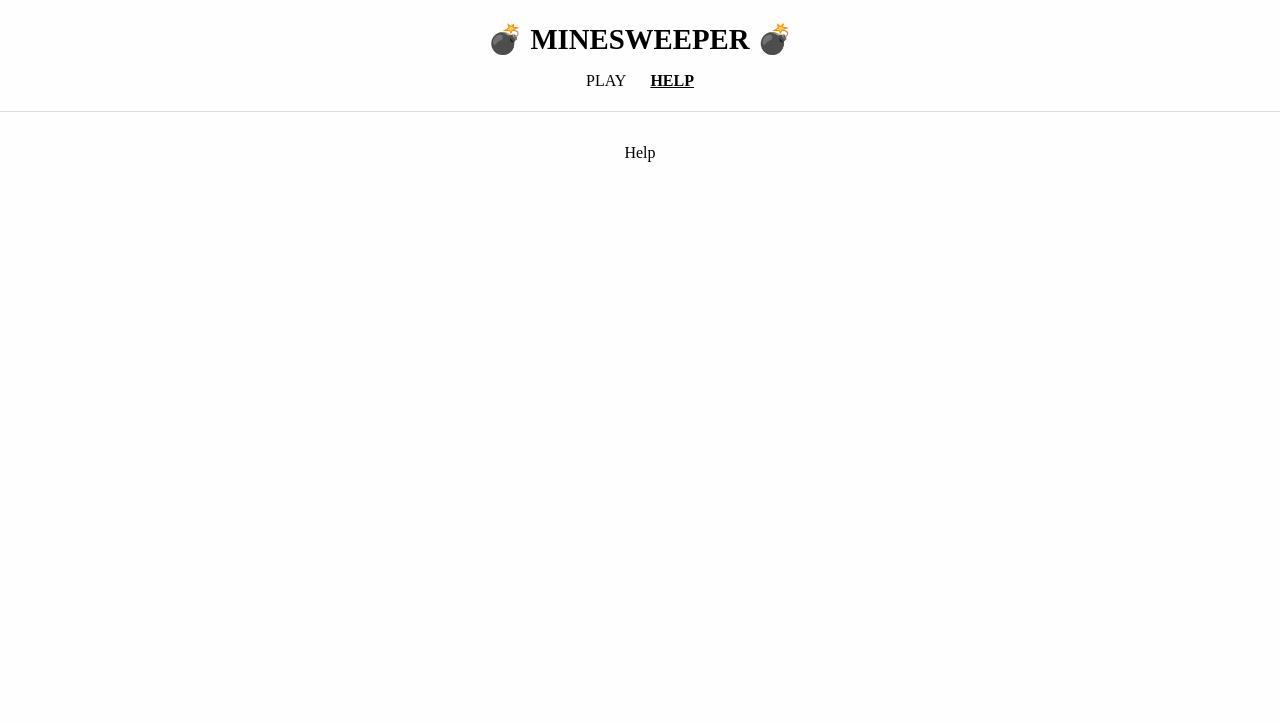
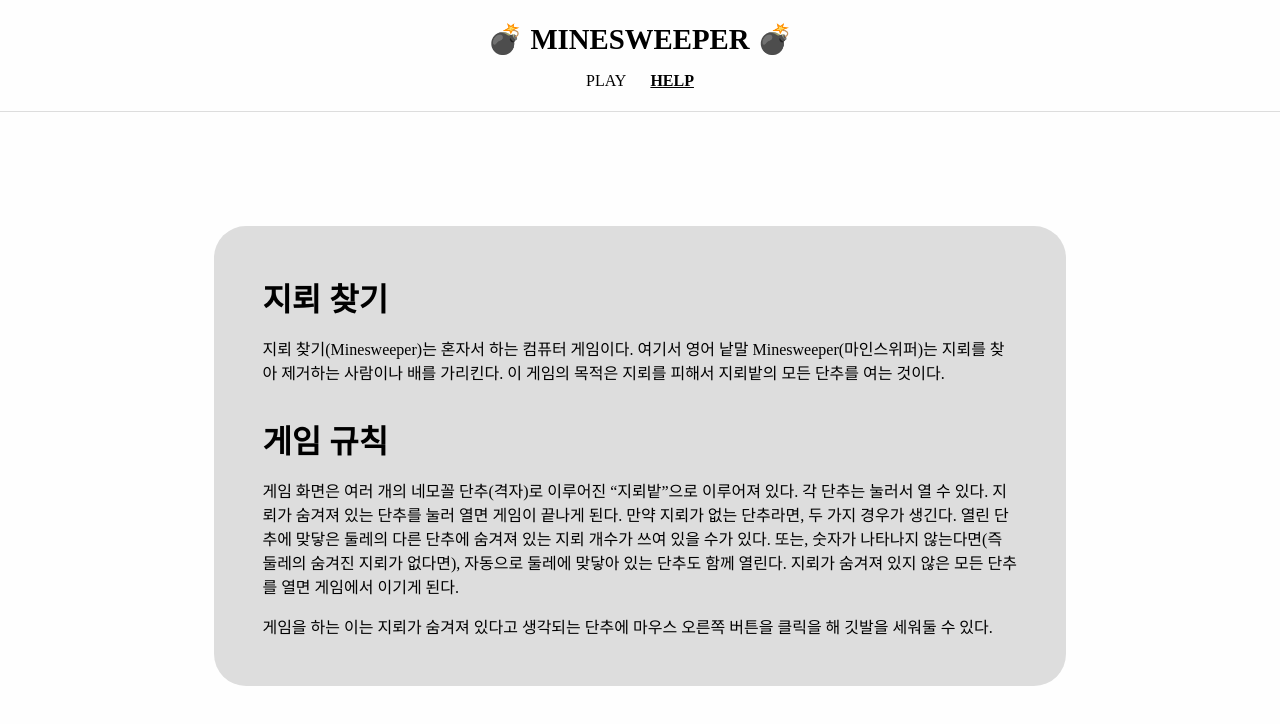
Before and after one commit to RoseJang2000/react-minesweeper-game, a React (Create React App) app: page /help in a window 1280 px wide. Shown: the top 724 px of the page. Built offline with nearby package versions, Linux system fonts and the light colour scheme.

Commit message:
:sparkles: Feat : Help 페이지 컨텐츠 추가

```diff
--- a/src/pages/help/Help.tsx
+++ b/src/pages/help/Help.tsx
@@ -1,7 +1,39 @@
 import Layout from 'components/layout/Layout';
+import { HelpContent, Wrapper } from './HelpStyle';
 
 const Help = () => {
-  return <Layout>Help</Layout>;
+  return (
+    <Layout>
+      <Wrapper>
+        <HelpContent>
+          <h1 className="content-title">지뢰 찾기</h1>
+          <li className="content-desc">
+            지뢰 찾기(Minesweeper)는 혼자서 하는 컴퓨터 게임이다. 여기서 영어
+            낱말 Minesweeper(마인스위퍼)는 지뢰를 찾아 제거하는 사람이나 배를
+            가리킨다. 이 게임의 목적은 지뢰를 피해서 지뢰밭의 모든 단추를 여는
+            것이다.
+          </li>
+        </HelpContent>
+        <HelpContent>
+          <h1 className="content-title">게임 규칙</h1>
+          <li className="content-desc">
+            게임 화면은 여러 개의 네모꼴 단추(격자)로 이루어진 “지뢰밭”으로
+            이루어져 있다. 각 단추는 눌러서 열 수 있다. 지뢰가 숨겨져 있는
+            단추를 눌러 열면 게임이 끝나게 된다. 만약 지뢰가 없는 단추라면, 두
+            가지 경우가 생긴다. 열린 단추에 맞닿은 둘레의 다른 단추에 숨겨져
+            있는 지뢰 개수가 쓰여 있을 수가 있다. 또는, 숫자가 나타나지
+            않는다면(즉 둘레의 숨겨진 지뢰가 없다면), 자동으로 둘레에 맞닿아
+            있는 단추도 함께 열린다. 지뢰가 숨겨져 있지 않은 모든 단추를 열면
+            게임에서 이기게 된다.
+          </li>
+          <li className="content-desc">
+            게임을 하는 이는 지뢰가 숨겨져 있다고 생각되는 단추에 마우스 오른쪽
+            버튼을 클릭을 해 깃발을 세워둘 수 있다.
+          </li>
+        </HelpContent>
+      </Wrapper>
+    </Layout>
+  );
 };
 
 export default Help;
```
